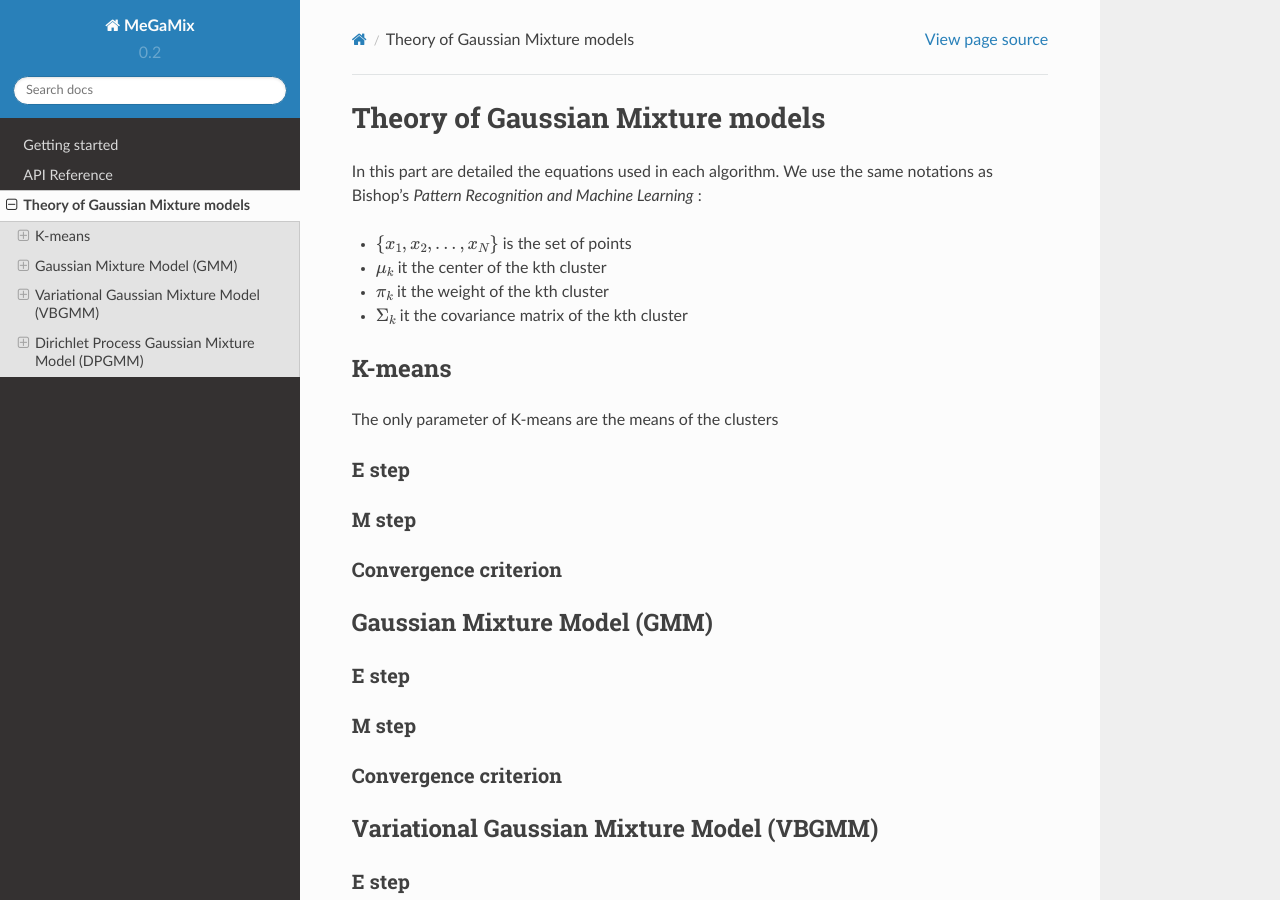
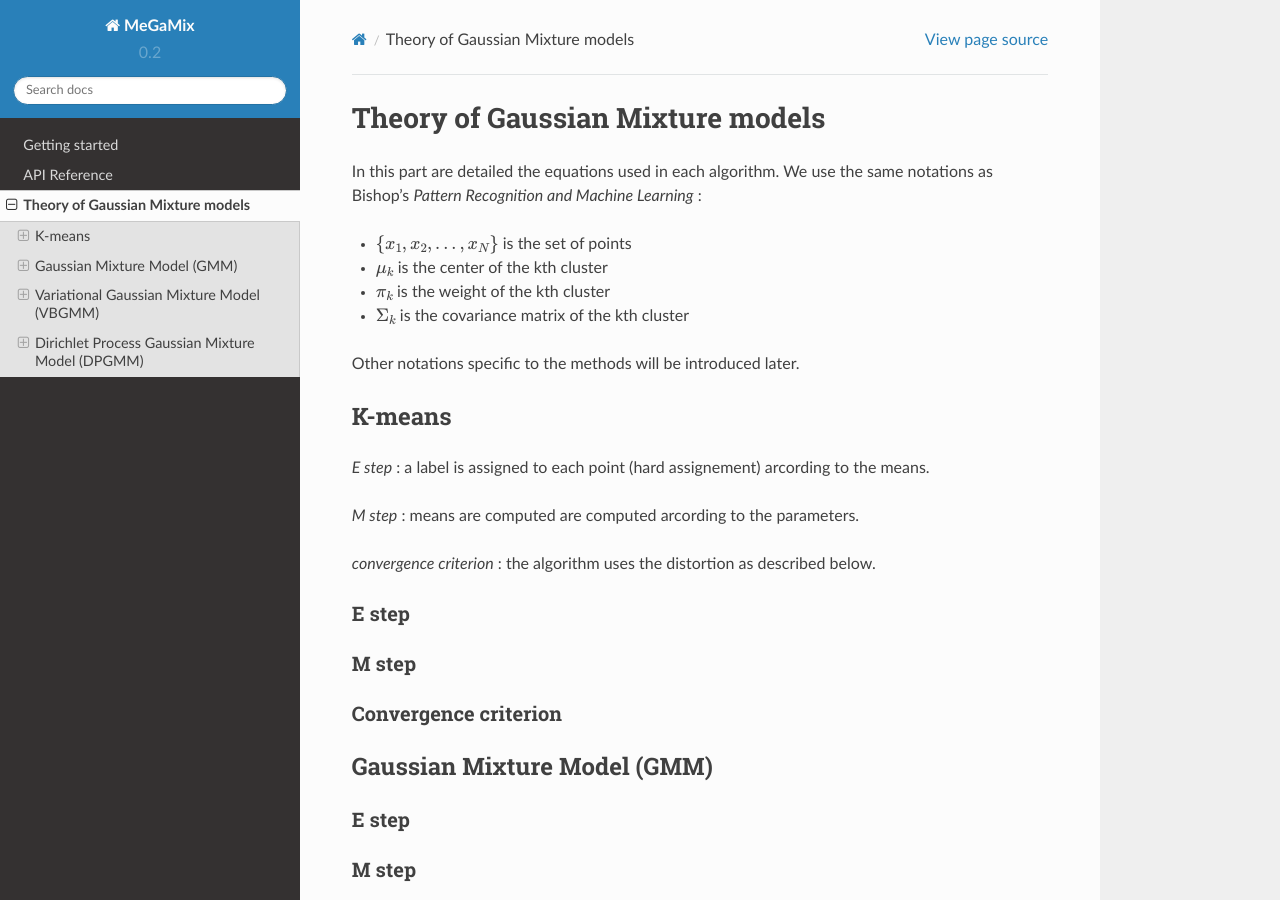
Before and after one commit to 14thibea/megamix, a Sphinx documentation site: the page built from doc/technical_doc.rst, in a window 1280 px wide and 900 px high. Built offline with Sphinx 7.4.7 and the Read the Docs theme 2.0.0, drawn with Linux system fonts in a browser that asks for light colours; formulas are drawn with MathJax 3.

Commit message:
kmeans introduction

```diff
--- a/doc/technical_doc.rst
+++ b/doc/technical_doc.rst
@@ -5,15 +5,20 @@ In this part are detailed the equations used in each algorithm.
 We use the same notations as Bishop's *Pattern Recognition and Machine Learning* :
 
 * :math:`\{x_1,x_2,...,x_N\}` is the set of points
-* :math:`\mu_k` it the center of the kth cluster
-* :math:`\pi_k` it the weight of the kth cluster
-* :math:`\Sigma_k` it the covariance matrix of the kth cluster
+* :math:`\mu_k` is the center of the kth cluster
+* :math:`\pi_k` is the weight of the kth cluster
+* :math:`\Sigma_k` is the covariance matrix of the kth cluster
 
+Other notations specific to the methods will be introduced later.
 
 K-means
 -------
 
-The only parameter of K-means are the means of the clusters
+*E step* : a label is assigned to each point (hard assignement) arcording to the means.
+
+*M step* : means are computed are computed arcording to the parameters.
+
+*convergence criterion* : the algorithm uses the distortion as described below.
 
 E step
 ******
```
